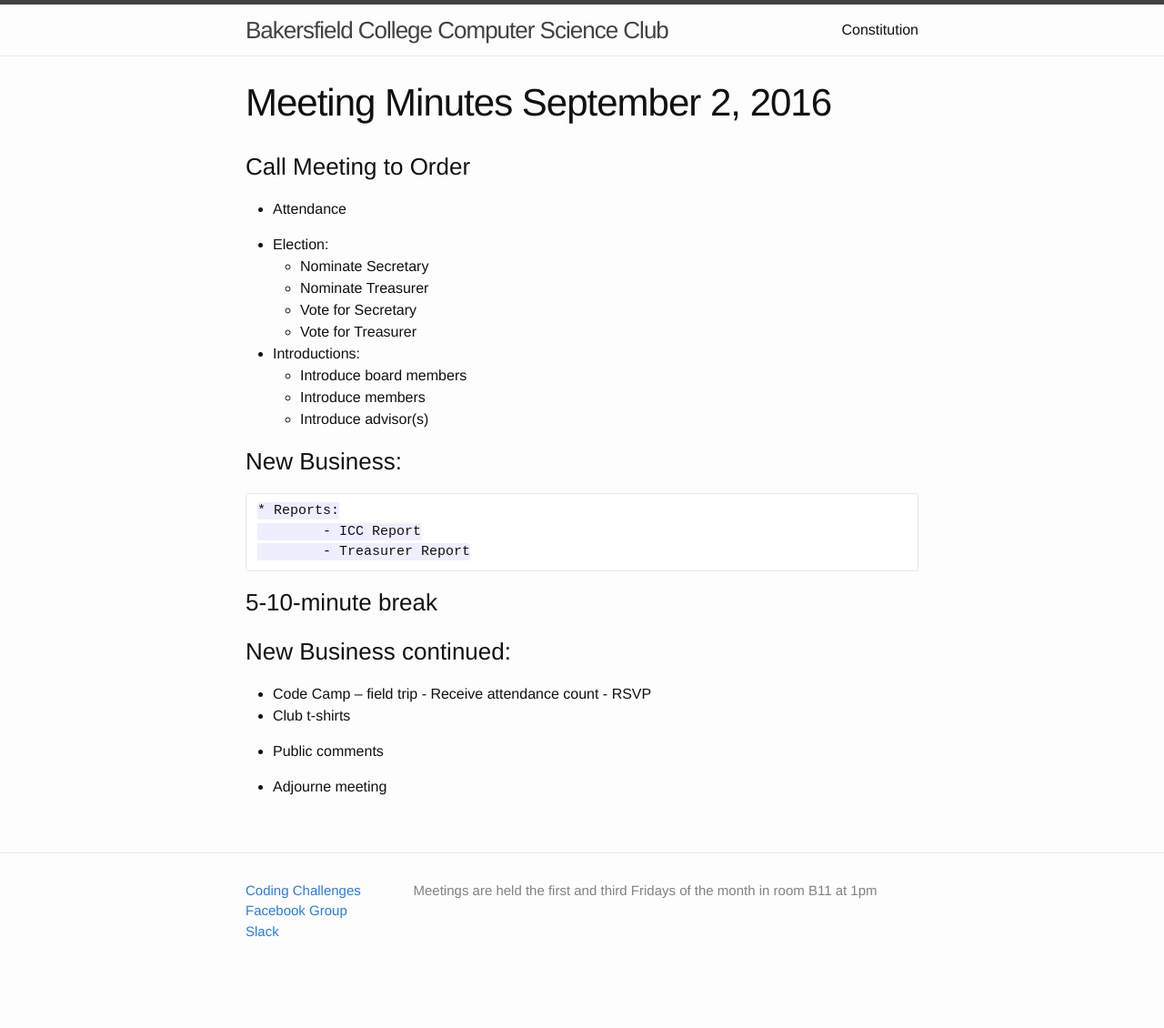
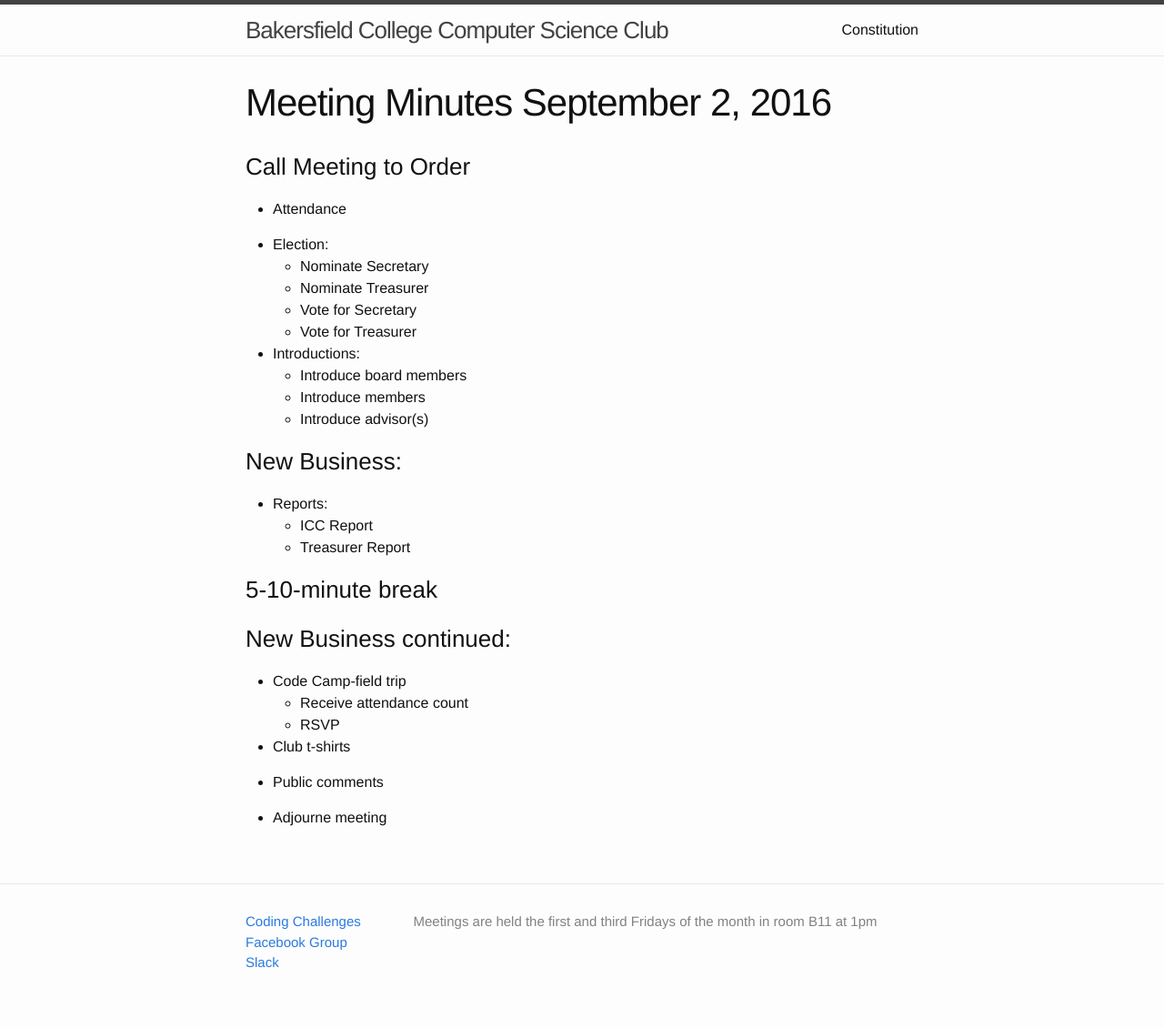
Before and after one commit to AICSC/aicsc.github.io, a Jekyll site: the page built from _posts/agenda/2016-09-02-agenda.markdown, in a window 1280 px wide. Shown: the whole page at 91% size. Built offline with Jekyll 4.4.1, drawn with Linux system fonts in a browser that asks for light colours; before the commit the page ends 1095 px from its top, so only the background shows below that.

```diff
--- a/_posts/agenda/2016-09-02-agenda.markdown
+++ b/_posts/agenda/2016-09-02-agenda.markdown
@@ -18,17 +18,19 @@ title: "Agenda"
 	- Introduce advisor(s)
 
 ### New Business:
-	* Reports:
-		- ICC Report
-		- Treasurer Report
+
+* Reports:
+	- ICC Report
+	- Treasurer Report
 
 
 ### 5-10-minute break
 
 ### New Business continued:
-* Code Camp –  field trip
-		- Receive attendance count
-		- RSVP
+
+* Code Camp-field trip
+	- Receive attendance count
+	- RSVP
 * Club t-shirts
 
 * Public comments
```
